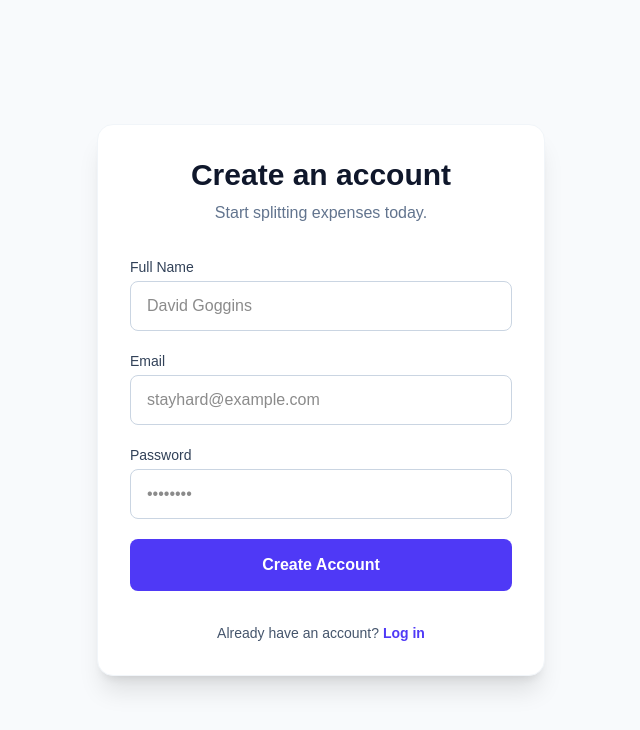
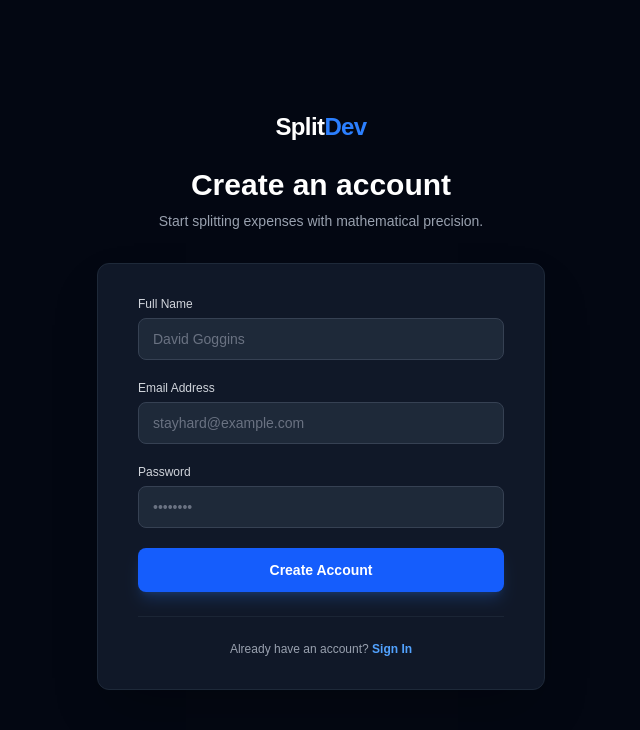
Before and after one commit to Rahul-tech24/splitdev-v2, a Next.js app: page /register in a window 1280 px wide. Shown: the top 730 px of the page, without its empty margins (319-959 px from the left). Built offline with nearby package versions, Linux system fonts and the light colour scheme; no server answers.

Commit message:
added sleek dark mode styling to login and register pages, improved button loading states, and implemented auth guards to redirect logged-in users away from auth pages.

```diff
--- a/app/(auth)/login/page.tsx
+++ b/app/(auth)/login/page.tsx
@@ -1,28 +1,47 @@
-
+import { verifySession } from '../../../lib/session';
+import { redirect } from 'next/navigation';
 import LoginForm from '@/components/LoginForm';
 import Link from 'next/link';
 
+export default async function LoginPage() {
+  // 1. AUTH GUARD: If they are already signed in, teleport them to the arena!
+  const session = await verifySession();
+  if (session) {
+    redirect('/dashboard');
+  }
 
-export default function LoginPage() {
   return (
-    <div className="min-h-screen bg-slate-50 flex items-center justify-center p-4">
-      <div className="max-w-md w-full bg-white rounded-2xl shadow-xl border border-slate-100 p-8">
+    <div className="min-h-screen bg-gray-950 text-white flex flex-col justify-center py-12 sm:px-6 lg:px-8 selection:bg-blue-500 selection:text-white">
+      <div className="sm:mx-auto sm:w-full sm:max-w-md">
+        <div className="flex justify-center">
+          <Link href="/" className="text-2xl font-extrabold tracking-tight text-white hover:text-gray-300 transition-colors">
+            Split<span className="text-blue-500">Dev</span>
+          </Link>
+        </div>
+        <h2 className="mt-6 text-center text-3xl font-extrabold text-white">
+          Welcome back
+        </h2>
+        <p className="mt-2 text-center text-sm text-gray-400">
+          Sign in to access your ledgers and settlement engines.
+        </p>
+      </div>
 
-        <div className="text-center mb-8">
-          <h2 className="text-3xl font-bold text-slate-900">Create an account</h2>
-          <p className="text-slate-500 mt-2">Start splitting expenses today.</p>
+      <div className="mt-8 sm:mx-auto sm:w-full sm:max-w-md">
+        <div className="bg-gray-900 py-8 px-6 shadow-2xl sm:rounded-xl sm:px-10 border border-gray-800">
+
+          {/* Interactive Client Island */}
+          <LoginForm />
+
+          <div className="mt-6 pt-6 border-t border-gray-800/80 text-center">
+            <p className="text-xs text-gray-400">
+              Don&apos;t have an account?{' '}
+              <Link href="/register" className="text-blue-400 font-semibold hover:text-blue-300 transition-colors">
+                Create Account
+              </Link>
+            </p>
+          </div>
+
         </div>
-
-        {/* We drop our interactive Client Component island in here */}
-        <LoginForm />
-
-        <p className="text-center mt-8 text-sm text-slate-600">
-          Already have an account?{' '}
-          <Link href="/login" className="text-indigo-600 font-semibold hover:underline">
-            Log in
-          </Link>
-        </p>
-
       </div>
     </div>
   );
--- a/app/(auth)/register/page.tsx
+++ b/app/(auth)/register/page.tsx
@@ -1,27 +1,47 @@
+import { verifySession } from '../../../lib/session';
+import { redirect } from 'next/navigation';
 import RegisterForm from '../../../components/RegisterForm';
 import Link from 'next/link';
 
+export default async function RegisterPage() {
+  // 1. AUTH GUARD: If they are already signed in, teleport them to the arena!
+  const session = await verifySession();
+  if (session) {
+    redirect('/dashboard');
+  }
 
-export default function RegisterPage() {
   return (
-    <div className="min-h-screen bg-slate-50 flex items-center justify-center p-4">
-      <div className="max-w-md w-full bg-white rounded-2xl shadow-xl border border-slate-100 p-8">
-
-        <div className="text-center mb-8">
-          <h2 className="text-3xl font-bold text-slate-900">Create an account</h2>
-          <p className="text-slate-500 mt-2">Start splitting expenses today.</p>
+    <div className="min-h-screen bg-gray-950 text-white flex flex-col justify-center py-12 sm:px-6 lg:px-8 selection:bg-blue-500 selection:text-white">
+      <div className="sm:mx-auto sm:w-full sm:max-w-md">
+        <div className="flex justify-center">
+          <Link href="/" className="text-2xl font-extrabold tracking-tight text-white hover:text-gray-300 transition-colors">
+            Split<span className="text-blue-500">Dev</span>
+          </Link>
+        </div>
+        <h2 className="mt-6 text-center text-3xl font-extrabold text-white">
+          Create an account
+        </h2>
+        <p className="mt-2 text-center text-sm text-gray-400">
+          Start splitting expenses with mathematical precision.
+        </p>
       </div>
 
-        {/* We drop our interactive Client Component island in here */}
+      <div className="mt-8 sm:mx-auto sm:w-full sm:max-w-md">
+        <div className="bg-gray-900 py-8 px-6 shadow-2xl sm:rounded-xl sm:px-10 border border-gray-800">
+
+          {/* Interactive Client Island */}
           <RegisterForm />
 
-        <p className="text-center mt-8 text-sm text-slate-600">
+          <div className="mt-6 pt-6 border-t border-gray-800/80 text-center">
+            <p className="text-xs text-gray-400">
               Already have an account?{' '}
-          <Link href="/login" className="text-indigo-600 font-semibold hover:underline">
-            Log in
+              <Link href="/login" className="text-blue-400 font-semibold hover:text-blue-300 transition-colors">
+                Sign In
               </Link>
             </p>
+          </div>
 
+        </div>
       </div>
     </div>
   );
--- a/components/LoginForm.tsx
+++ b/components/LoginForm.tsx
@@ -1,7 +1,7 @@
-'use client'; // The Network Boundary! This tells Next.js to ship this JS to the browser.
+'use client';
 
 import { useState } from 'react';
-import { useRouter } from 'next/navigation'; // Use next/navigation, NOT next/router
+import { useRouter } from 'next/navigation';
 import { loginUser } from '../actions/auth.actions';
 
 export default function LoginForm() {
@@ -18,13 +18,11 @@ export default function LoginForm() {
     setError('');
 
     try {
-      // Calling the backend directly from the frontend
       const result = await loginUser(email, password);
 
       if (result.error) {
         setError(result.error);
       } else if (result.success) {
-        // Successfully logged in. Send them to the dashboard.
         router.push('/dashboard');
       }
     } catch (err) {
@@ -37,31 +35,31 @@ export default function LoginForm() {
   return (
     <form onSubmit={handleSubmit} className="space-y-5">
       {error && (
-        <div className="bg-red-50 text-red-600 p-3 rounded-lg text-sm font-medium">
+        <div className="p-3 bg-red-500/10 border border-red-500/20 rounded-lg text-red-400 text-xs font-medium">
           {error}
         </div>
       )}
 
       <div>
-        <label className="block text-sm font-medium text-slate-700 mb-1">Email</label>
+        <label className="block text-xs font-medium text-gray-300 mb-1.5">Email Address</label>
         <input
           type="email"
           value={email}
           onChange={(e) => setEmail(e.target.value)}
           required
-          className="w-full border border-slate-300 rounded-lg py-3 px-4 focus:outline-none focus:ring-2 focus:ring-indigo-500"
+          className="w-full px-3.5 py-2.5 bg-gray-800 border border-gray-700 rounded-lg focus:ring-2 focus:ring-blue-500 focus:outline-none text-white text-sm placeholder-gray-500 transition-all"
           placeholder="stayhard@example.com"
         />
       </div>
 
       <div>
-        <label className="block text-sm font-medium text-slate-700 mb-1">Password</label>
+        <label className="block text-xs font-medium text-gray-300 mb-1.5">Password</label>
         <input
           type="password"
           value={password}
           onChange={(e) => setPassword(e.target.value)}
           required
-          className="w-full border border-slate-300 rounded-lg py-3 px-4 focus:outline-none focus:ring-2 focus:ring-indigo-500"
+          className="w-full px-3.5 py-2.5 bg-gray-800 border border-gray-700 rounded-lg focus:ring-2 focus:ring-blue-500 focus:outline-none text-white text-sm placeholder-gray-500 transition-all"
           placeholder="••••••••"
         />
       </div>
@@ -69,9 +67,19 @@ export default function LoginForm() {
       <button
         type="submit"
         disabled={isLoading}
-        className="w-full bg-indigo-600 hover:bg-indigo-700 disabled:bg-indigo-400 text-white font-bold py-3.5 px-4 rounded-lg transition"
+        className="w-full bg-blue-600 hover:bg-blue-500 disabled:bg-blue-600/50 text-white font-semibold py-3 px-4 rounded-lg transition-all shadow-lg shadow-blue-500/20 text-sm disabled:cursor-not-allowed flex items-center justify-center space-x-2"
       >
-        {isLoading ? 'Forging Account...' : 'Create Account'}
+        {isLoading ? (
+          <>
+            <svg className="animate-spin h-4 w-4 text-white" fill="none" viewBox="0 0 24 24">
+              <circle className="opacity-25" cx="12" cy="12" r="10" stroke="currentColor" strokeWidth="4"></circle>
+              <path className="opacity-75" fill="currentColor" d="M4 12a8 8 0 018-8V0C5.373 0 0 5.373 0 12h4zm2 5.291A7.962 7.962 0 014 12H0c0 3.042 1.135 5.824 3 7.938l3-2.647z"></path>
+            </svg>
+            <span>Signing In...</span>
+          </>
+        ) : (
+          <span>Sign In</span>
+        )}
       </button>
     </form>
   );
--- a/components/RegisterForm.tsx
+++ b/components/RegisterForm.tsx
@@ -1,7 +1,7 @@
-'use client'; // The Network Boundary! This tells Next.js to ship this JS to the browser.
+'use client';
 
 import { useState } from 'react';
-import { useRouter } from 'next/navigation'; // Use next/navigation, NOT next/router
+import { useRouter } from 'next/navigation';
 import { registerUser } from '../actions/auth.actions';
 
 export default function RegisterForm() {
@@ -19,13 +19,11 @@ export default function RegisterForm() {
     setError('');
 
     try {
-      // Calling the backend directly from the frontend
       const result = await registerUser(name, email, password);
 
       if (result.error) {
         setError(result.error);
       } else if (result.success) {
-        // Successfully inserted into PostgreSQL. Send them to login.
         router.push('/login');
       }
     } catch (err) {
@@ -38,43 +36,43 @@ export default function RegisterForm() {
   return (
     <form onSubmit={handleSubmit} className="space-y-5">
       {error && (
-        <div className="bg-red-50 text-red-600 p-3 rounded-lg text-sm font-medium">
+        <div className="p-3 bg-red-500/10 border border-red-500/20 rounded-lg text-red-400 text-xs font-medium">
           {error}
         </div>
       )}
 
       <div>
-        <label className="block text-sm font-medium text-slate-700 mb-1">Full Name</label>
+        <label className="block text-xs font-medium text-gray-300 mb-1.5">Full Name</label>
         <input
           type="text"
           value={name}
           onChange={(e) => setName(e.target.value)}
           required
-          className="w-full border border-slate-300 rounded-lg py-3 px-4 focus:outline-none focus:ring-2 focus:ring-indigo-500"
+          className="w-full px-3.5 py-2.5 bg-gray-800 border border-gray-700 rounded-lg focus:ring-2 focus:ring-blue-500 focus:outline-none text-white text-sm placeholder-gray-500 transition-all"
           placeholder="David Goggins"
         />
       </div>
 
       <div>
-        <label className="block text-sm font-medium text-slate-700 mb-1">Email</label>
+        <label className="block text-xs font-medium text-gray-300 mb-1.5">Email Address</label>
         <input
           type="email"
           value={email}
           onChange={(e) => setEmail(e.target.value)}
           required
-          className="w-full border border-slate-300 rounded-lg py-3 px-4 focus:outline-none focus:ring-2 focus:ring-indigo-500"
+          className="w-full px-3.5 py-2.5 bg-gray-800 border border-gray-700 rounded-lg focus:ring-2 focus:ring-blue-500 focus:outline-none text-white text-sm placeholder-gray-500 transition-all"
           placeholder="stayhard@example.com"
         />
       </div>
 
       <div>
-        <label className="block text-sm font-medium text-slate-700 mb-1">Password</label>
+        <label className="block text-xs font-medium text-gray-300 mb-1.5">Password</label>
         <input
           type="password"
           value={password}
           onChange={(e) => setPassword(e.target.value)}
           required
-          className="w-full border border-slate-300 rounded-lg py-3 px-4 focus:outline-none focus:ring-2 focus:ring-indigo-500"
+          className="w-full px-3.5 py-2.5 bg-gray-800 border border-gray-700 rounded-lg focus:ring-2 focus:ring-blue-500 focus:outline-none text-white text-sm placeholder-gray-500 transition-all"
           placeholder="••••••••"
         />
       </div>
@@ -82,9 +80,19 @@ export default function RegisterForm() {
       <button
         type="submit"
         disabled={isLoading}
-        className="w-full bg-indigo-600 hover:bg-indigo-700 disabled:bg-indigo-400 text-white font-bold py-3.5 px-4 rounded-lg transition"
+        className="w-full bg-blue-600 hover:bg-blue-500 disabled:bg-blue-600/50 text-white font-semibold py-3 px-4 rounded-lg transition-all shadow-lg shadow-blue-500/20 text-sm disabled:cursor-not-allowed flex items-center justify-center space-x-2"
       >
-        {isLoading ? 'Forging Account...' : 'Create Account'}
+        {isLoading ? (
+          <>
+            <svg className="animate-spin h-4 w-4 text-white" fill="none" viewBox="0 0 24 24">
+              <circle className="opacity-25" cx="12" cy="12" r="10" stroke="currentColor" strokeWidth="4"></circle>
+              <path className="opacity-75" fill="currentColor" d="M4 12a8 8 0 018-8V0C5.373 0 0 5.373 0 12h4zm2 5.291A7.962 7.962 0 014 12H0c0 3.042 1.135 5.824 3 7.938l3-2.647z"></path>
+            </svg>
+            <span>Forging Account...</span>
+          </>
+        ) : (
+          <span>Create Account</span>
+        )}
       </button>
     </form>
   );
```
Lines whose indentation alone changed are shown as unchanged.
